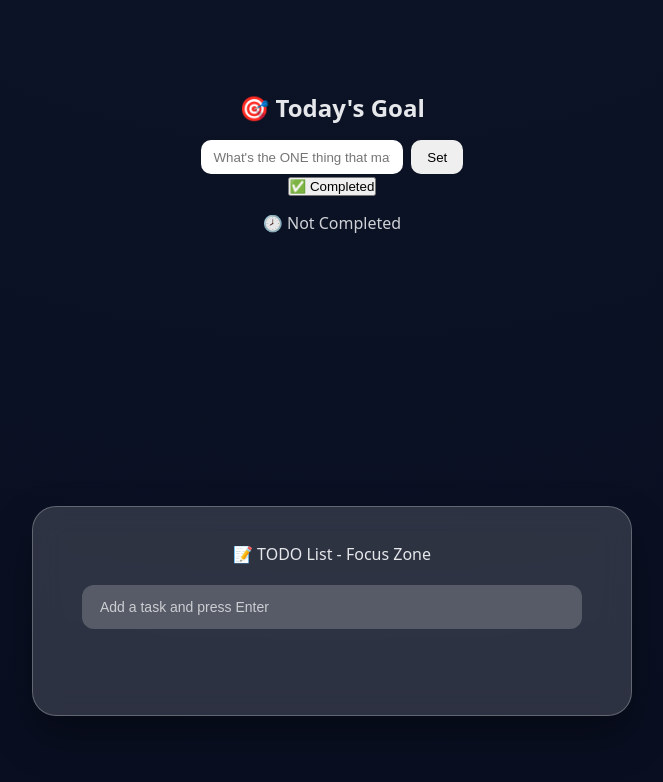
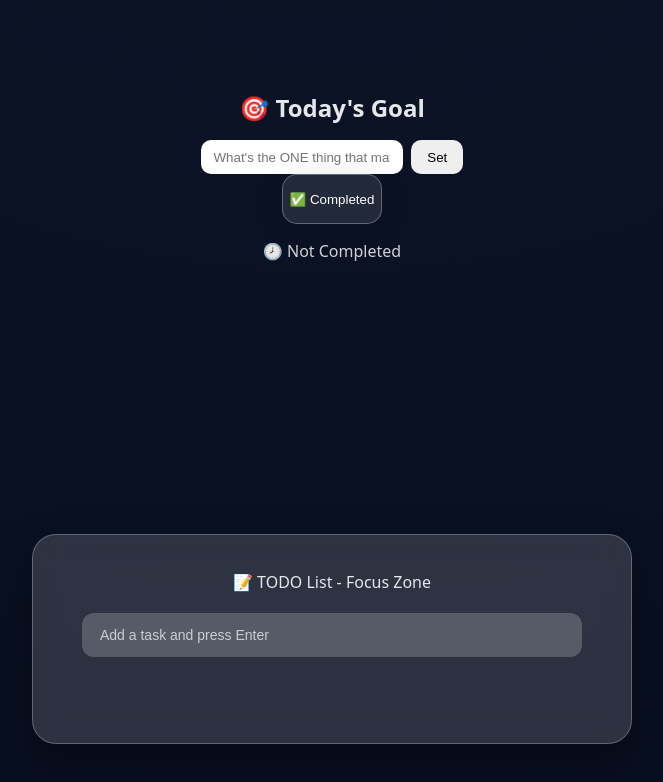
Before and after one commit to DjukicAleksej/productivityboard, a plain HTML site: page index.html in a window 1280 px wide. Shown: the part 756-1538 px from the top of the page, without its empty margins (308-971 px from the left). Drawn offline with Linux system fonts and the light colour scheme.

Commit message:
Finished the style for the button for completition of the task

```diff
--- a/index.html
+++ b/index.html
@@ -39,7 +39,7 @@
                     <input id="goalInput" type="text" placeholder="What's the ONE thing that matters today?" />
                     <button id="saveGoalBtn">Set</button>
                 </div>
-                <button id="completeGoalBtn">✅ Completed</button>
+                <button id="completeGoalBtn" class="glass-btn">✅ Completed</button>
                 <p id="goalStatus">🕗 Not Completed</p>
         </section>
 
--- a/style.css
+++ b/style.css
@@ -284,6 +284,20 @@ header h1{
 .todo-item:hover {
     transform: translateY(-2px);
 }
+.glass-btn {
+    border-radius: 15px;
+    width: 100px;
+    height: 50px;
+    background: rgba(255,255,255,0.1);
+    color: #fff;
+    backdrop-filter: blur(8px);
+    border: 1px solid rgba(255,255,255,0.3);
+    box-shadow: 0 4px 30px rgba(0,0,0,0.1);
+}
+.glass-btn:hover {
+    background: rgba(255,255,255,0.2);
+    box-shadow: 0 6px 40px rgba(0,0,0,0.2);
+}
 .todo-item span {
     cursor: pointer;
 }
```
